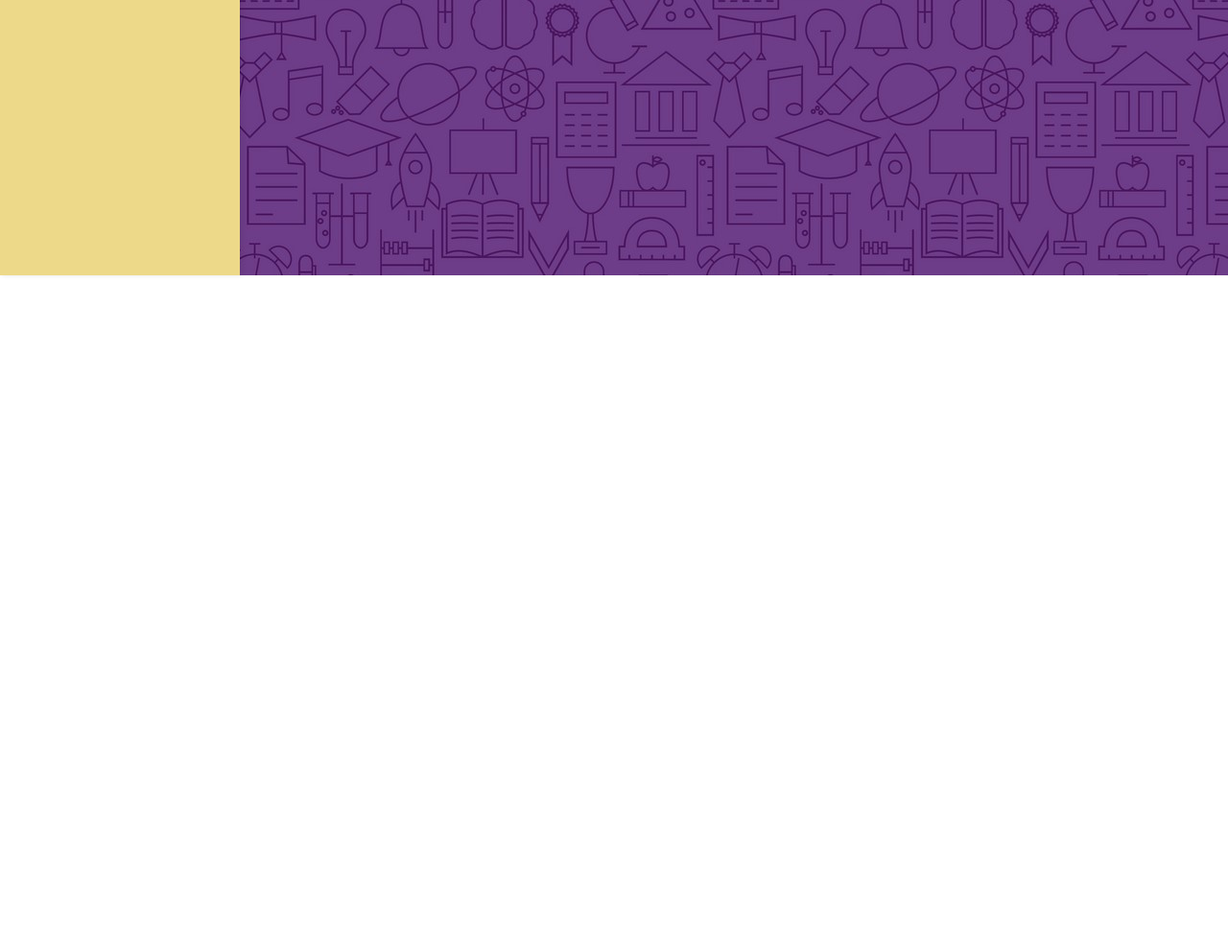
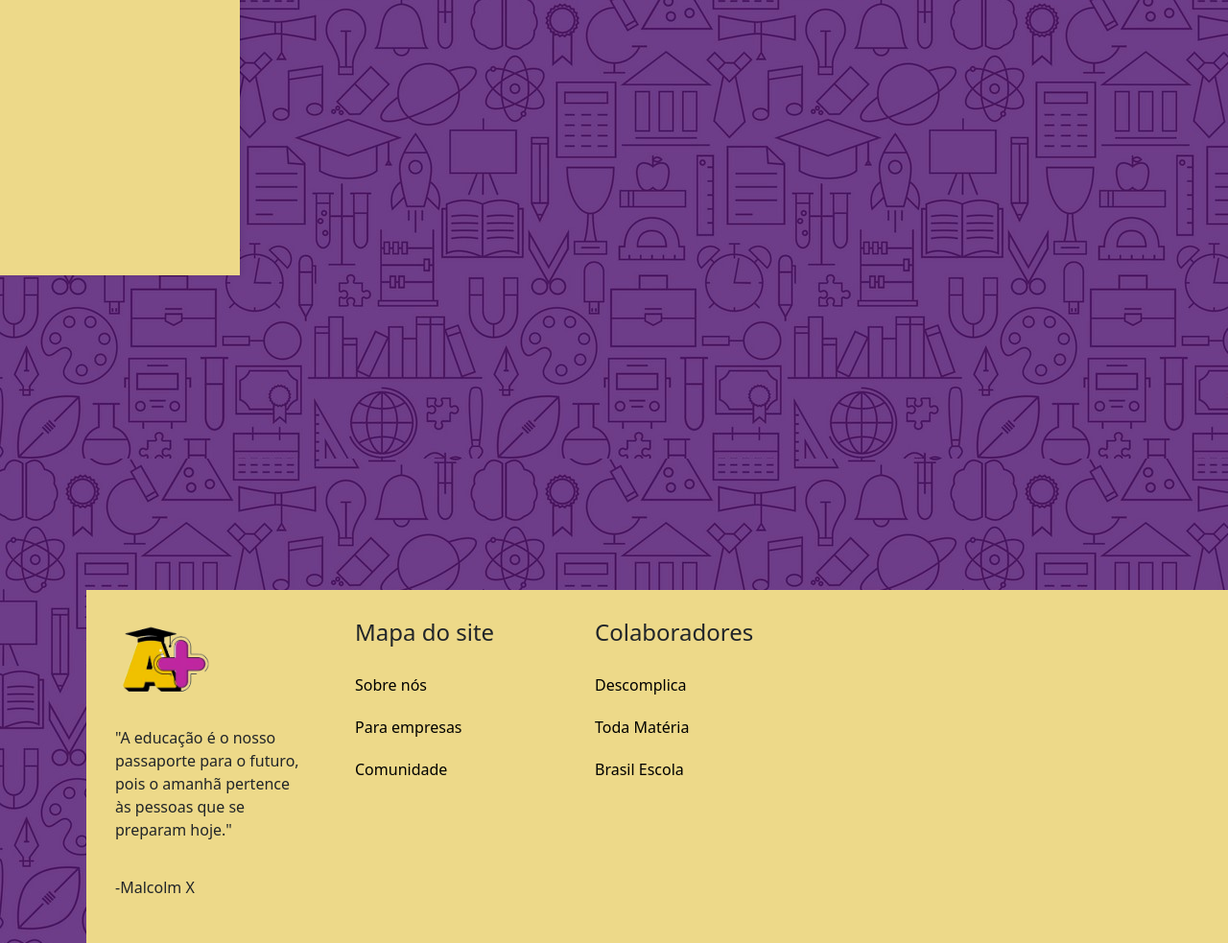
Before and after one commit to andreluiswebdev/AprendaMais, a plain HTML site: page about.html in a window 1280 px wide. Shown: the part 513-1496 px from the top of the page at 96% size. Before the commit the page ends 800 px from the top, so only its background shows below. Drawn offline with nearby package versions, Linux system fonts and the light colour scheme.

Commit message:
add header/footer

```diff
--- a/about.html
+++ b/about.html
@@ -13,9 +13,9 @@
 
 <body>
 
-    <div class="sidebar"> <!--início sidebar-->
+    <div class="sidebar">
         <div class="logo">
-            <img src="assets/IMG/logo.png" width="60px" height="60px" alt="Logo Aprenda+">
+            <a href="./index.html"><img src="assets/IMG/logo.png" width="60px" height="60px" alt="Logo Aprenda+"></a>
         </div>
         <nav>
             <ul>
@@ -26,15 +26,15 @@
                 <li><a href="#suporte"><i class="bi bi-question-circle-fill"></i> <span>Suporte</span></a></li>
             </ul>
         </nav>
-    </div> <!--fim sidebar-->
+    </div>
 
-    <header> <!--início header-->
+    <header>
         <div id="hLinks">
             <a class="hLinks" href="./about.html">SOBRE NÓS</a>
             <a class="hLinks" href="">PARA EMPRESAS</a>
             <a class="hLinks" href="">LOGIN</a>
         </div>
-    </header> <!--fim header-->
+    </header>
 
     <main> <!--início principal-->
         <div id="titulo">
@@ -59,6 +59,28 @@
             </div>
         </section>
     </main> <!--final principal-->
+
+    <footer>
+        <div class="fColunas">
+            <a href="./index.html"><img src="./assets/IMG/logo.png" alt=""></a>
+            <p>"A educação é o nosso passaporte para o futuro, pois o amanhã pertence às pessoas que se preparam hoje."</p>
+            <p>-Malcolm X</p>
+        </div>
+
+        <div class="fColunas">
+            <h4>Mapa do site</h2>
+            <a class="fLink" href="./about.html">Sobre nós</a>
+            <a class="fLink" href="">Para empresas</a>
+            <a class="fLink" href="">Comunidade</a>
+        </div>
+
+        <div class="fColunas">
+            <h4>Colaboradores</h2>
+            <a class="fLink" href="https://descomplica.com.br/vestibulares/enem/?&msclkid=b5237bea7e0c1aa7300b1d86ee2af000&utm_source=bing&utm_medium=cpc&utm_campaign=bing-psq-sb_uee_performance_gwt-paid-media_meio_conversao_ongoing_venda_exata_marktech&utm_term=descomplica&utm_content=institucional_exata">Descomplica</a>
+            <a class="fLink" href="https://www.todamateria.com.br/">Toda Matéria</a>
+            <a class="fLink" href="https://brasilescola.uol.com.br/">Brasil Escola</a>
+        </div>
+    </footer>
 </body>
 
 </html>
--- a/assets/CSS/about.css
+++ b/assets/CSS/about.css
@@ -93,6 +93,44 @@ header{
     background-color: #BBAB6C; /* Cor de fundo ao passar o mouse */
     transform: scale(1.2);
 }
+/*fim header*/
+
+
+/*início footer*/
+footer{
+    background-color: #EDD989;
+    padding: 30px;
+    margin-top: 717px;
+    margin-left: 90px;
+    display: flex;
+    gap: 50px;
+}
+
+footer a{
+    color: #000000;
+    text-decoration: none;
+}
+
+footer img{
+    width: 100px;
+}
+
+footer .fColunas{
+    display: flex;
+    flex-direction: column;
+    gap: 20px;
+    width: 200px;
+}
+
+footer .fLink{
+    transition: 0.3s;
+}
+
+footer .fLink:hover{
+    color: rgb(117, 100, 68);
+}
+/*fim footer*/
+
 
 /* Início do conteúdo principal */
 body main{
--- a/assets/CSS/style.css
+++ b/assets/CSS/style.css
@@ -94,6 +94,7 @@ header{
     transform: scale(1.2);
 }
 
+/*início footer*/
 footer{
     background-color: #EDD989;
     padding: 30px;
@@ -126,3 +127,4 @@ footer .fLink{
 footer .fLink:hover{
     color: rgb(117, 100, 68);
 }
+/*fim footer*/
```
